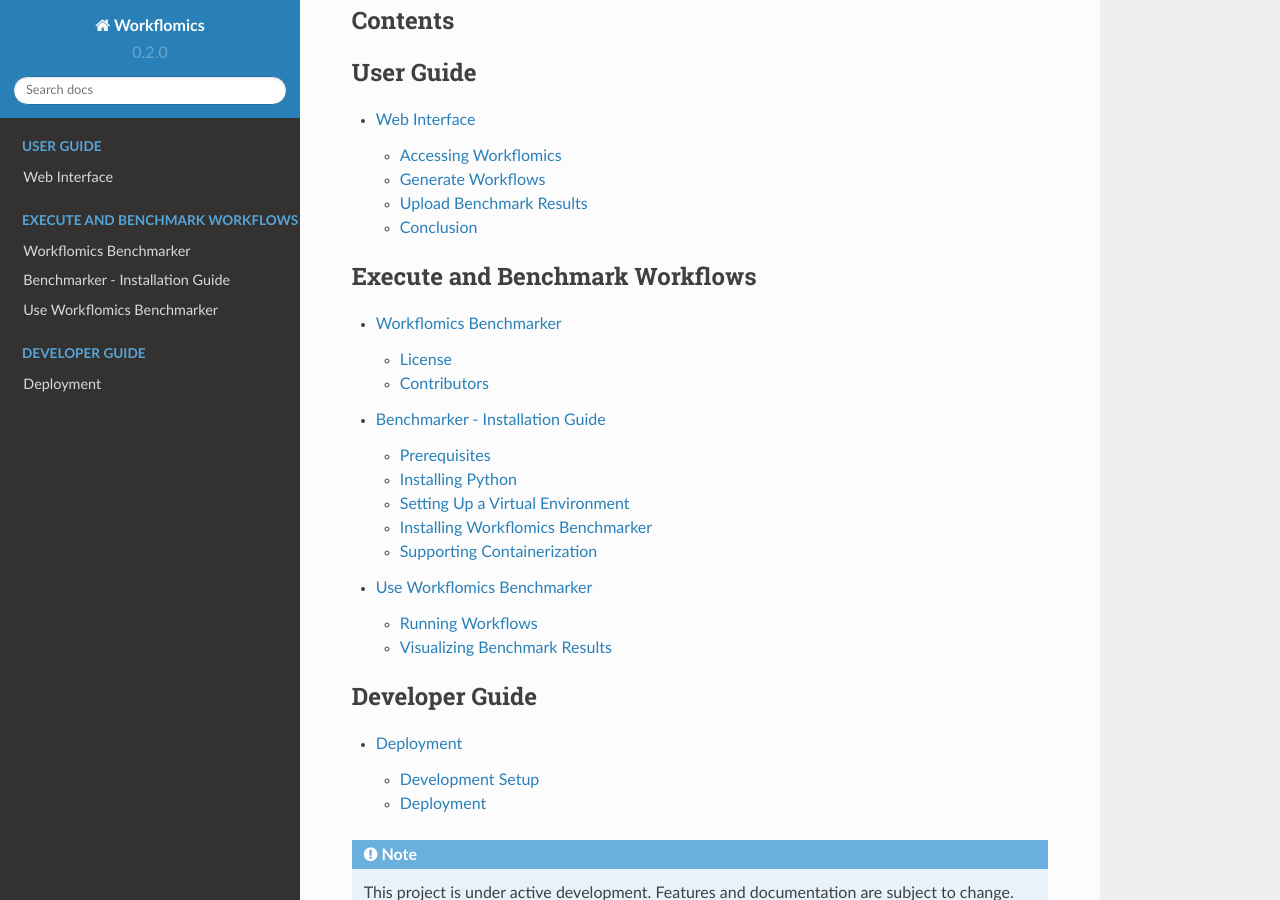
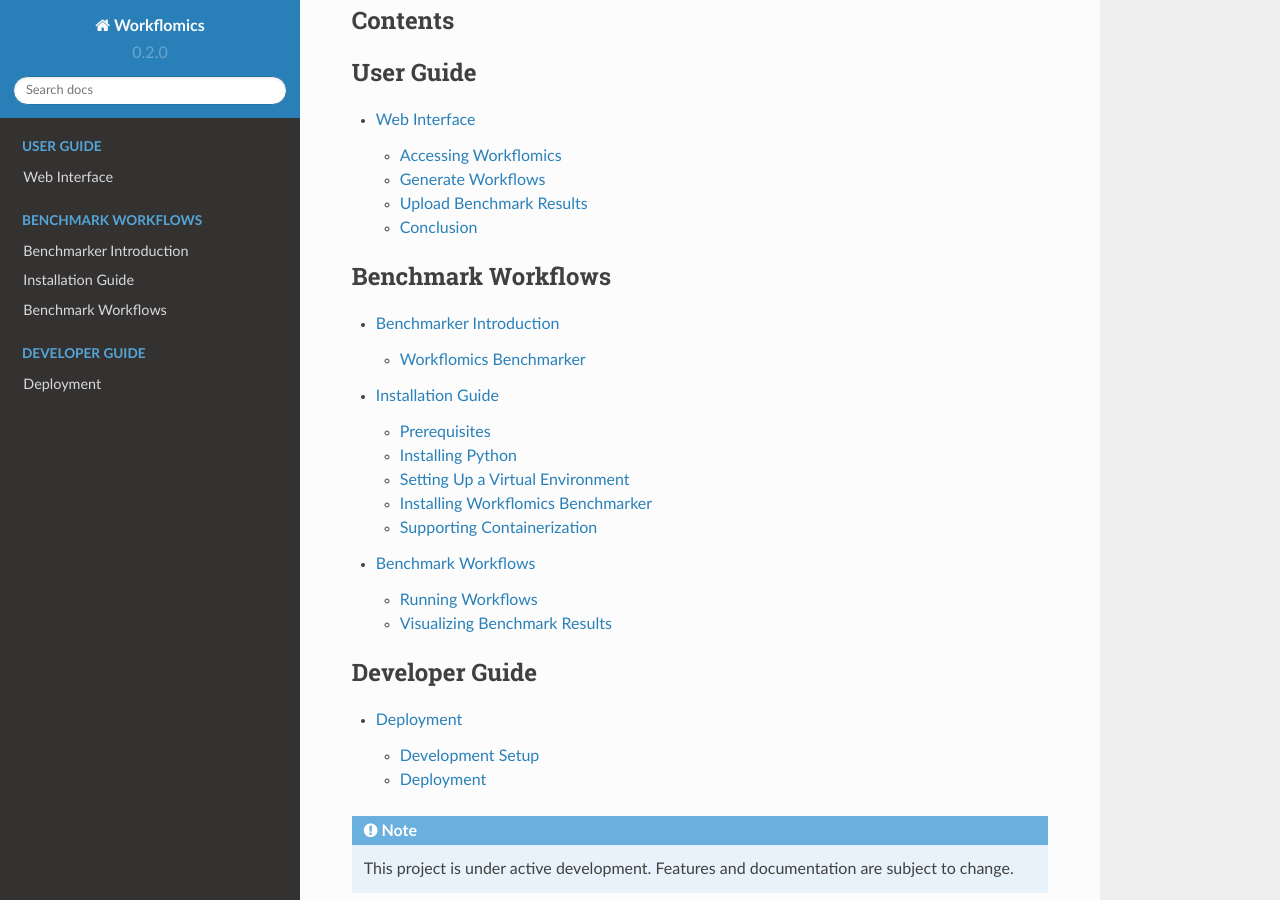
Before and after one commit to Workflomics/workflomics-readthedocs, a Sphinx documentation site: the page built from docs/source/index.rst, in a window 1280 px wide and 900 px high, scrolled down 548 px. Built offline with Sphinx 7.4.7 and the Read the Docs theme 2.0.0, drawn with Linux system fonts in a browser that asks for light colours.

Commit message:
Renaming sections

```diff
--- a/docs/source/index.rst
+++ b/docs/source/index.rst
@@ -21,7 +21,7 @@ Contents
 
 .. toctree::
    :maxdepth: 2
-   :caption: Execute and Benchmark Workflows
+   :caption: Benchmark Workflows
 
    workflomics-benchmarker/benchmarker-overview
    workflomics-benchmarker/benchmarker-installation
--- a/docs/source/workflomics-benchmarker/benchmarker-installation.rst
+++ b/docs/source/workflomics-benchmarker/benchmarker-installation.rst
@@ -1,5 +1,5 @@
-Benchmarker - Installation Guide
-================================
+Installation Guide
+==================
 
 This documentation provides instructions for setting up your local environment to benchmark workflows generated by the Worklomics web platform. The setup involves installing Python, setting up a virtual environment, installing the Workflomics benchmarker and supporting containerization.
 
--- a/docs/source/workflomics-benchmarker/benchmarker-overview.rst
+++ b/docs/source/workflomics-benchmarker/benchmarker-overview.rst
@@ -1,5 +1,5 @@
-
-========
+Benchmarker Introduction
+========================
 
 This section provides an overview on how to execute and benchmark workflows provided by the Workflomics platform. The execution is performed using the Workflomics Benchmarker command line tool.
 
@@ -11,7 +11,7 @@ The Workflomics Benchmarker is a command-line tool that benchmarks the performan
 The Workflomics Benchmarker generates a report containing performance metrics such as execution time, memory usage, and CPU usage for each workflow step, as well as scientific metrics (currently supporting proteomics domain) such as number of proteins identified, number of peptides identified, etc.
 
 
-Benchmarker relies on `cwltool <https://pypi.org/project/cwltool/>`_ to execute the workflows. The tool is written in Python and can be installed using `pip pip install workflomics-benchmarker`_.
+Benchmarker relies on `cwltool <https://pypi.org/project/cwltool/>`_ to execute the workflows. The tool is written in Python and can be installed using :code:`pip pip install workflomics-benchmarker`.
 
 
 License
--- a/docs/source/workflomics-benchmarker/benchmarker-usage.rst
+++ b/docs/source/workflomics-benchmarker/benchmarker-usage.rst
@@ -1,5 +1,5 @@
-Use Workflomics Benchmarker
-===========================
+Benchmark Workflows
+===================
 
 This documentation provides instructions on how to execute and benchmark workflows generated on the Workflomics platform, using the Workflomics Benchmarker CLI.
 
```
